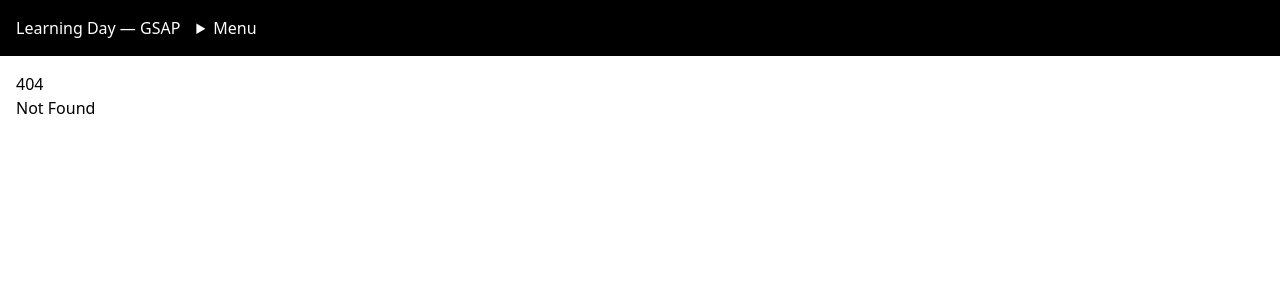
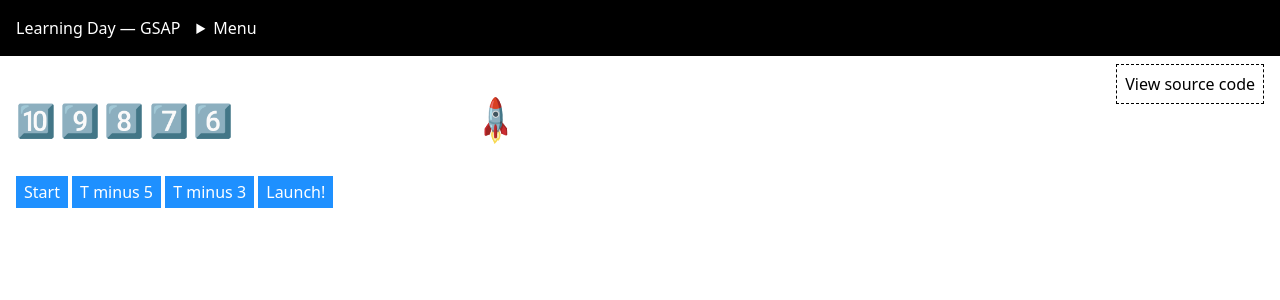
Before and after one commit to mitchuman/gsap-learning-day, a SvelteKit app: page /tutorials/3-timeline in a window 1280 px wide. Before the commit this address had no page. Shown: the top 300 px of the page. Built offline with nearby package versions, Linux system fonts and the light colour scheme.

Commit message:
add hover tutorial

```diff
--- a/src/routes/tutorials/1-tween/+page.svelte
+++ b/src/routes/tutorials/1-tween/+page.svelte
@@ -9,10 +9,10 @@
 		gsap.fromTo(
 			'.sho',
 			{
-				x: '-100%',
+				xPercent: -100,
 			},
 			{
-				x: '100%',
+				xPercent: 100,
 				rotateY: 360,
 				repeat: -1,
 				yoyo: true,
--- /dev/null
+++ b/src/routes/tutorials/3-timeline/+page.svelte
@@ -0,0 +1,61 @@
+<script lang="ts">
+	import { gsap } from 'gsap'
+
+	let anim: gsap.core.Timeline | null = $state(null)
+
+	$effect(() => {
+		anim = gsap
+			.timeline()
+			.from('.countdown', {
+				opacity: 0,
+				scale: 0,
+				stagger: 1,
+			})
+			.add('T minus 5', 5)
+			.add('T minus 3', 7)
+			.add('launch')
+			.from(
+				'.rocket',
+				{
+					x: -3,
+					repeat: -1,
+					yoyo: true,
+					ease: 'sine.inOut',
+					duration: 1 / 24,
+				},
+				7,
+			)
+			.from('.smoke', { opacity: 0, scale: 0, y: -50, duration: 3 }, '<')
+			.to('.smoke', { y: 50, ease: 'sine.in' }, '-=0.2')
+			.to('.smoke', { opacity: 0 }, '<')
+			.to('.rocket', { opacity: 1, y: -100, ease: 'sine.in' }, '<')
+	})
+</script>
+
+<div class="flex">
+	<div>
+		<emoji class="countdown">🔟</emoji>
+		<emoji class="countdown">9️⃣</emoji>
+		<emoji class="countdown">8️⃣</emoji>
+		<emoji class="countdown">7️⃣</emoji>
+		<emoji class="countdown">6️⃣</emoji>
+		<emoji class="countdown">5️⃣</emoji>
+		<emoji class="countdown">4️⃣</emoji>
+		<emoji class="countdown">3️⃣</emoji>
+		<emoji class="countdown">2️⃣</emoji>
+		<emoji class="countdown">1️⃣</emoji>
+	</div>
+	<div class="flex flex-col items-center">
+		<emoji class="rocket ml-4 -rotate-45">🚀</emoji>
+		<div class="flex *:-mr-4">
+			<emoji class="smoke rotate-120 leading-none">💨</emoji>
+			<emoji class="smoke rotate-90 leading-none">💨</emoji>
+			<emoji class="smoke rotate-60 leading-none">💨</emoji>
+		</div>
+	</div>
+</div>
+
+<button onclick={() => anim?.restart()}>Start</button>
+<button onclick={() => anim?.play('T minus 5')}>T minus 5</button>
+<button onclick={() => anim?.play('T minus 3')}>T minus 3</button>
+<button onclick={() => anim?.play('launch')}>Launch!</button>
--- /dev/null
+++ b/src/routes/tutorials/4-hover/+page.svelte
@@ -0,0 +1,66 @@
+<script lang="ts">
+	import { gsap } from 'gsap'
+
+	let goodJob: gsap.core.Tween | null = $state(null)
+	let link: gsap.core.Tween | null = $state(null)
+
+	$effect(() => {
+		goodJob = gsap.fromTo(
+			'emoji.stamp',
+			{
+				opacity: 0,
+				rotate: -45,
+				scale: 0,
+			},
+			{
+				opacity: 1,
+				scale: 1,
+				rotate: -12,
+				ease: 'power3.out',
+				paused: true,
+			},
+		)
+
+		link = gsap.fromTo(
+			'emoji.ok',
+			{
+				opacity: 0,
+				scale: 0,
+				transformOrigin: 'bottom',
+			},
+			{
+				opacity: 1,
+				scale: 1,
+				duration: 0.2,
+				paused: true,
+			},
+		)
+	})
+</script>
+
+<section class="space-y-12">
+	<div class="flex items-end">
+		<article
+			class="inline-block cursor-crosshair"
+			onmouseenter={() => goodJob?.play()}
+			onmouseleave={() => goodJob?.reverse()}
+		>
+			<div class="relative">
+				<big class="text-7xl">📄</big>
+				<emoji class="stamp absolute bottom-0 left-1/8 mix-blend-darken">💮</emoji>
+			</div>
+		</article>
+
+		<p>👈 Hover over me!</p>
+	</div>
+
+	<a
+		class="ok-link relative"
+		href="#"
+		onmouseenter={() => link?.play()}
+		onmouseleave={() => link?.reverse()}
+	>
+		It's O.K.
+		<emoji class="ok absolute bottom-0 left-0 -z-1 translate-x-1/2 text-center">👌</emoji>
+	</a>
+</section>
--- a/src/ui/Nav.svelte
+++ b/src/ui/Nav.svelte
@@ -6,6 +6,8 @@
 		{ href: '0-intro' },
 		{ href: '1-tween' },
 		{ href: '2-controls' },
+		{ href: '3-timeline' },
+		{ href: '4-hover' },
 	]
 </script>
 
```
